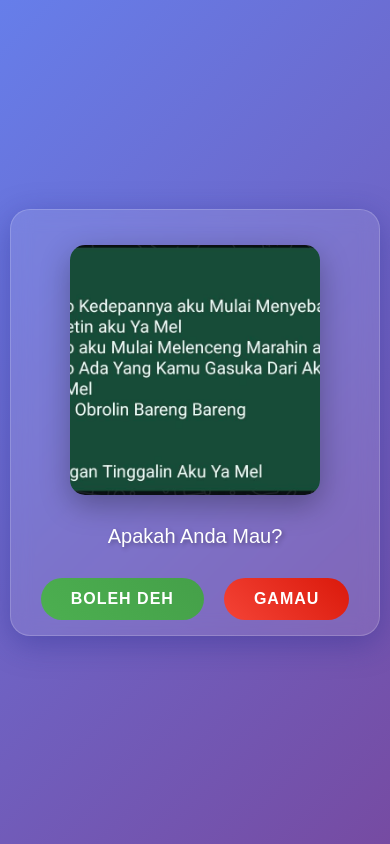
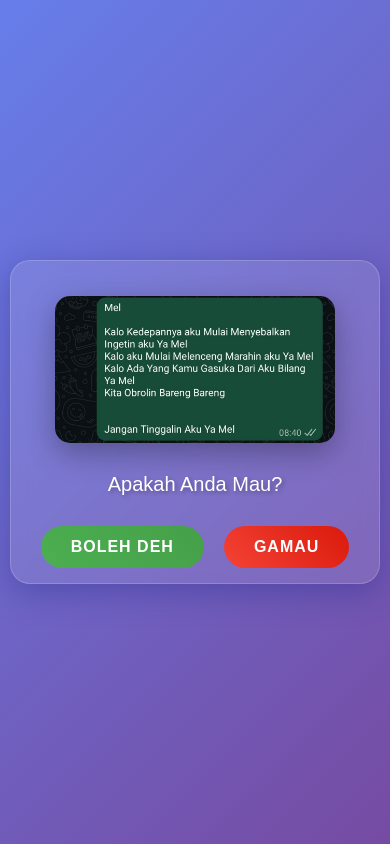
Before and after one commit to didu90nios81-lab/music-website, a plain HTML site: page index.html in a window 390 px wide. Drawn offline with Linux system fonts and the light colour scheme.

Commit message:
Update index.html

```diff
--- a/index.html
+++ b/index.html
@@ -305,8 +305,10 @@
             }
 
             .main-image, .placeholder-image {
-                width: 250px;
-                height: 250px;
+                max-width: 280px;
+                max-height: 280px;
+                width: auto;
+                height: auto;
             }
 
             .question {
```
